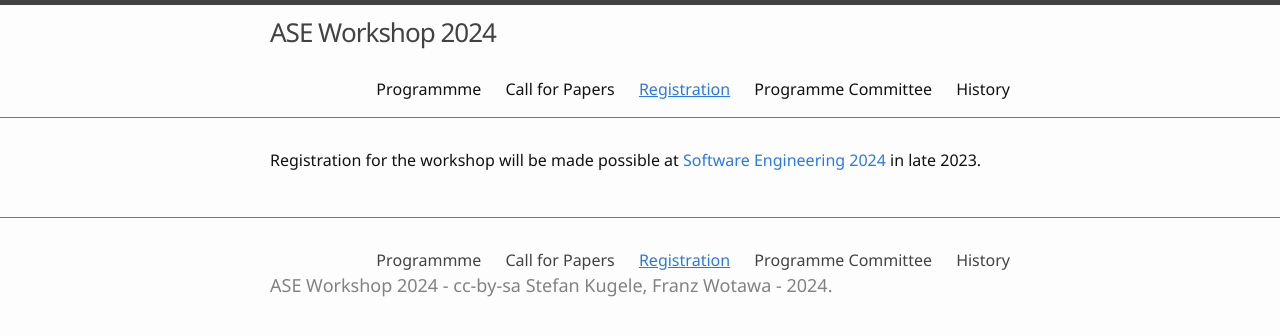
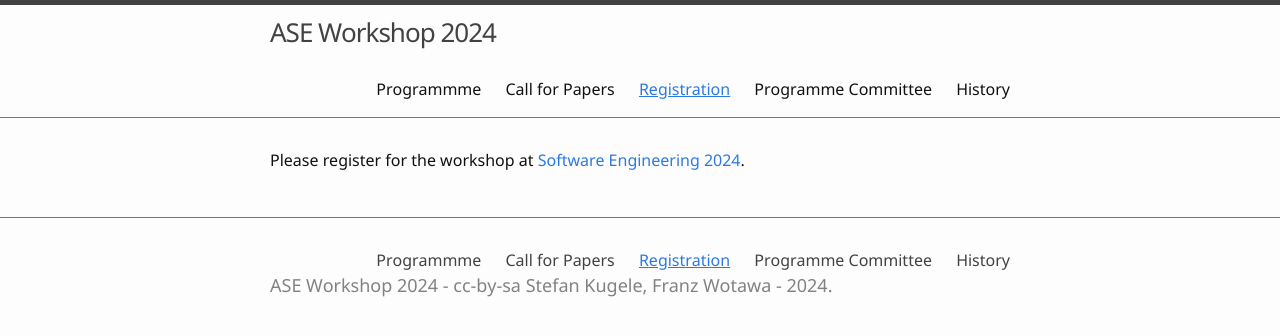
Before and after one commit to ASE-Workshop/2024, a Jekyll site: the page built from 1-registrierung.md, in a window 1280 px wide. Shown: the top 336 px of the page. Built offline with Jekyll 4.4.1, drawn with Linux system fonts in a browser that asks for light colours.

Commit message:
Update 1-registrierung.md

```diff
--- a/1-registrierung.md
+++ b/1-registrierung.md
@@ -3,4 +3,4 @@ title: Registration
 nav: true
 ---
 
-Registration for the workshop will be made possible at [Software Engineering 2024](https://se2024.se.jku.at) in late 2023.
+Please register for the workshop at [Software Engineering 2024](https://se2024.se.jku.at/registrierung/).
```
